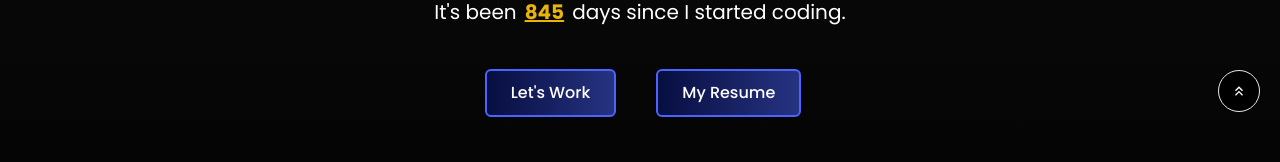
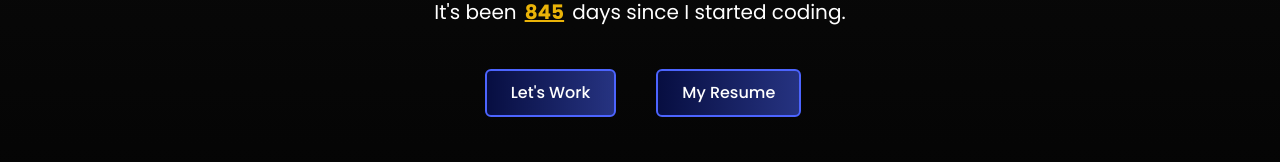
Before and after one commit to Rahul-carpenter/Portfolio, a React (Create React App) app: page / in a window 1280 px wide. Shown: the part 530-692 px from the top of the page. Built offline with nearby package versions, Linux system fonts and the light colour scheme; a web font is replaced by a local one.

Commit message:
few bugs fixed

```diff
--- a/src/Components/Footer.jsx
+++ b/src/Components/Footer.jsx
@@ -4,6 +4,7 @@ import { FaSquareXTwitter } from "react-icons/fa6";
 import { BsLinkedin } from "react-icons/bs";
 import { FaSquareGithub } from "react-icons/fa6";
 import { IoMdMail } from "react-icons/io";
+import { MdKeyboardDoubleArrowUp } from "react-icons/md";
 
 const Footer = () => {
   return (
@@ -11,6 +12,16 @@ const Footer = () => {
       id="footer"
       className="w-full min-h-[200px] py-5 bg-gradient-to-b from-black to-gray-900"
     >
+      <div className="flex justify-center md:justify-end px-20">
+        <div className=" border rounded-full w-max bg-black  z-[999]  ">
+          <a href="#hero" className="">
+            <div className=" p-3 text-white">
+              <MdKeyboardDoubleArrowUp />
+            </div>
+          </a>
+        </div>
+      </div>
+
       <div className="flex gap-4 justify-center text-white my-5 text-4xl ">
         <a
           href="https://www.linkedin.com/in/manishdev21/"
--- a/src/Pages/Landing.jsx
+++ b/src/Pages/Landing.jsx
@@ -13,7 +13,6 @@ import { FaArrowRight } from "react-icons/fa6";
 import { MdMenuOpen } from "react-icons/md";
 import { MdOutlineMenu } from "react-icons/md";
 import { CgDarkMode } from "react-icons/cg";
-import { MdKeyboardDoubleArrowUp } from "react-icons/md";
 
 const Landing = () => {
   // dark mode / light mode implementations
@@ -100,7 +99,7 @@ const Landing = () => {
           >
             <div className="closeMenu w-full px-10 dark:text-white h-[80px] text-2xl text-left  flex items-center pb-5 justify-end gap-10">
               <MdMenuOpen
-                className="text-2xl text-teal-700"
+                className="text-3xl text-teal-700 mt-5"
                 onClick={toggleMenu}
               />
             </div>
@@ -132,13 +131,6 @@ const Landing = () => {
           </div>
         </div>
       </nav>
-      <div className=" border rounded-full w-max bg-black  z-[999] fixed top-[600px] right-5">
-        <a href="#hero" className="">
-          <div className=" p-3 text-white">
-            <MdKeyboardDoubleArrowUp />
-          </div>
-        </a>
-      </div>
 
       <Hero />
       <About />
```
